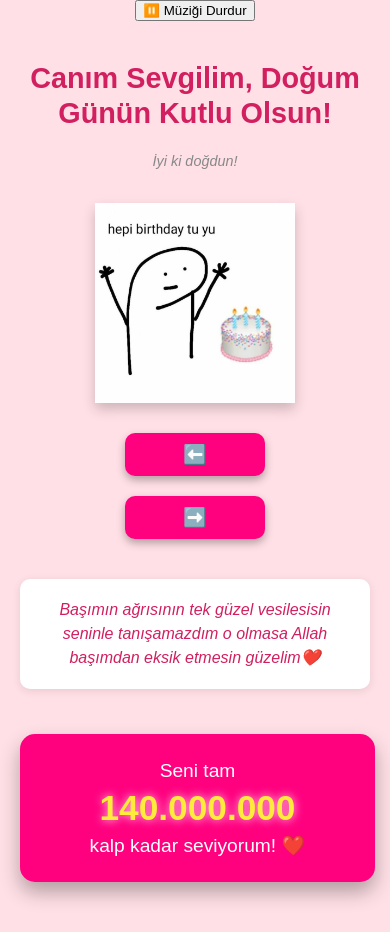
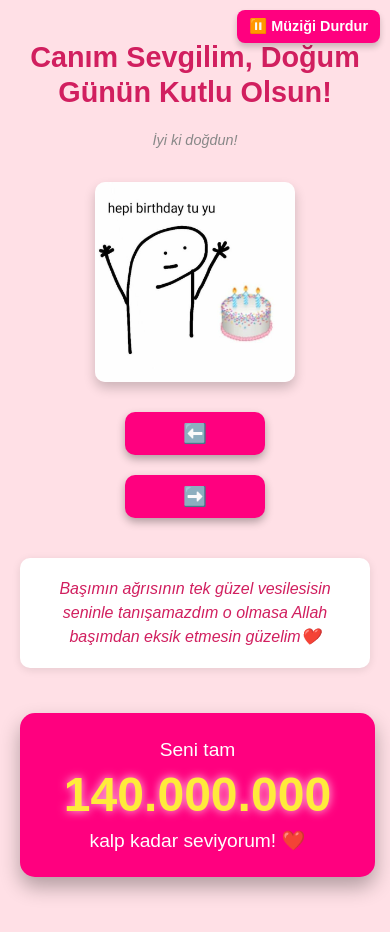
Before and after one commit to mavijackal/Sevdice-im, a plain HTML site: page index.html in a window 390 px wide. Both pictures are taken after a click on the button "💌 SENİN İÇİN BİR SÜRPRİZİM VAR, TIKLA! 🎶". Drawn offline with Linux system fonts and the light colour scheme.

Commit message:
style.css

```diff
--- a/style.css
+++ b/style.css
@@ -85,17 +85,15 @@ p {
     position: relative;
 }
 
-/* Kalpli Fotoğraf Stili */
+/* Fotoğraf Stili */
 .galeri-foto {
     object-fit: cover;
     aspect-ratio: 1 / 1;
     width: 300px;
     height: 300px;
 
-    /* Şekillendirme kodları silindi */
-
     border: none;
-    border-radius: 0; /* İsterseniz burayı 10px yapıp köşeleri yuvarlayabilirsiniz */
+    border-radius: 10px; /* Yuvarlak köşeler */
     box-shadow: 0 6px 12px rgba(0, 0, 0, 0.2);
     transition: transform 0.3s ease-in-out;
     margin: 0 5px;
@@ -149,12 +147,12 @@ p {
     text-align: center;
 }
 
-/* YENİ EKLENEN: SEVGİ SAYACI STİLLERİ */
+/* KALPLİ SAYAÇ STİLLERİ */
 .sevgi-sayaci {
     margin-top: 50px;
     margin-bottom: 50px;
     padding: 20px;
-    background-color: #ff007f; /* Parlak pembe arka plan */
+    background-color: #ff007f;
     color: white;
     border-radius: 15px;
     box-shadow: 0 10px 20px rgba(0, 0, 0, 0.3);
@@ -173,22 +171,46 @@ p {
 }
 
 .sevgi-sayaci .sayac-deger {
-    font-size: 3em; /* Sayıyı çok büyük yap */
+    font-size: 3em;
     font-weight: bold;
-    color: #ffeb3b; /* Parlak sarı */
+    color: #ffeb3b;
     text-shadow: 0 0 10px rgba(255, 255, 255, 0.8);
     transition: transform 0.5s ease;
-    animation: sayacTitreme 1s infinite alternate; /* Sayıya hafif titreme */
+    animation: sayacTitreme 1s infinite alternate;
 }
 
 @keyframes sayacTitreme {
-    from {
-        transform: scale(1);
-    }
-    to {
-        transform: scale(1.02);
-    }
+    from { transform: scale(1); }
+    to { transform: scale(1.02); }
 }
+
+/* YENİ EKLENEN: SAĞ ÜST MÜZİK KONTROL BUTONU STİLİ */
+.muzik-kontrol-btn {
+    position: fixed;
+    top: 20px;
+    right: 20px;
+    z-index: 1000;
+    background-color: #ff007f;
+    color: white;
+    border: none;
+    padding: 10px 15px;
+    font-size: 1em;
+    font-weight: bold;
+    cursor: pointer;
+    border-radius: 8px;
+    box-shadow: 0 4px 6px rgba(0, 0, 0, 0.2);
+    transition: background-color 0.3s;
+}
+
+.muzik-kontrol-btn:hover {
+    background-color: #e60073;
+}
+
+/* Başlangıçtaki büyük butona basılana kadar kontrol butonu gizli kalır */
+#muzikBaslatButonu:not([style*="display: none"]) ~ #muzikKontrolButonu {
+    display: none;
+}
+
 
 /* MOBİL UYUMLULUK */
 @media screen and (max-width: 600px) {
@@ -245,7 +267,15 @@ p {
         margin-top: 30px;
         margin-bottom: 30px;
     }
-    .sevgi-sayaci .sayac-deger {
+    .sevgi-sayaci .sayac-değer {
         font-size: 2.2em;
     }
+
+    /* Mobil cihazda sağ üst butonu biraz içeri kaydır */
+    .muzik-kontrol-btn {
+        top: 10px;
+        right: 10px;
+        padding: 8px 12px;
+        font-size: 0.9em;
+    }
 }
```
